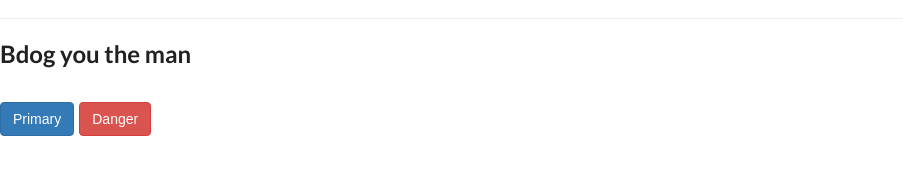
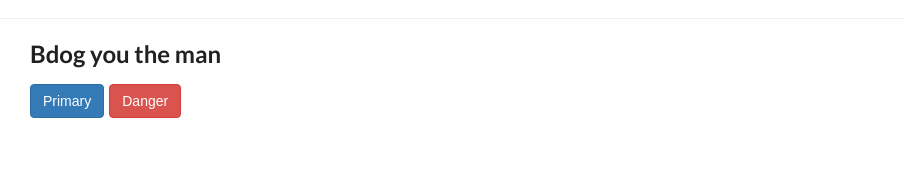
Before and after one commit to bdog72/React_Practice_April_17, a React app: page / in a window 1280 px wide. Shown: the part 424-598 px from the top of the page, without its empty margins (0-903 px from the left). Built offline with nearby package versions, Linux system fonts and the light colour scheme; some packages are replaced by stand-ins of ours.

Commit message:
started 1st example

```diff
--- a/src/components/App2.js
+++ b/src/components/App2.js
@@ -2,17 +2,18 @@ import React, { Component } from 'react'
 import { Button, ButtonToolbar } from 'react-bootstrap'
 export default class App2 extends Component {
   render () {
+    const ex1 = <h2>Bdog you the man</h2>
+    const But = (
+      <a href='https://www.yahoo.com'><ButtonToolbar>
+        <Button bsStyle='primary'>Primary</Button>
+        <Button bsStyle='danger'>Danger</Button>
+      </ButtonToolbar></a>
+    )
     return (
-      <div>
-        { ex1 }
-        <br />
-        { But }
+      <div className='app2'>
+        {ex1}
+        {But}
       </div>
     )
   }
 }
-const ex1 = <h2>Bdog you the man</h2>
-const But = <ButtonToolbar>
-  <Button bsStyle='primary'>Primary</Button>
-  <Button bsStyle='danger'>Danger</Button>
-</ButtonToolbar>
--- a/src/styles/screen.scss
+++ b/src/styles/screen.scss
@@ -21,5 +21,5 @@ h1 {
 }
 
 .app2 {
-  margin: 10px;
+  margin-left: 30px;
 }
```
